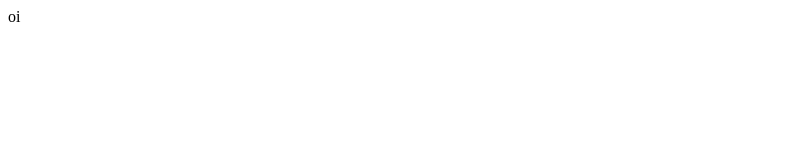
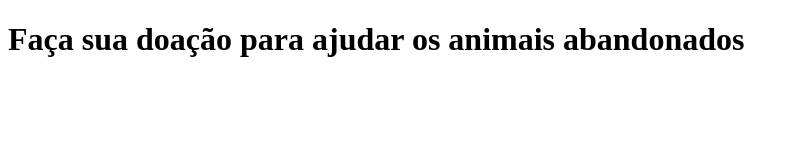
Before and after one commit to Davi-IF/INTWEB, a plain HTML site: page page.html in a window 1280 px wide. Shown: the whole page, without its empty margins (0-799 px from the left). Drawn offline with Linux system fonts and the light colour scheme.

Commit message:
update page

```diff
--- a/page.html
+++ b/page.html
@@ -8,7 +8,14 @@
 </head>
 
 <body>
-        <div> oi</div>
+        <div>
+                <h1> Faça sua doação para ajudar os animais abandonados </h1>
+
+
+
+
+
+        </div>
 
 
 
```
